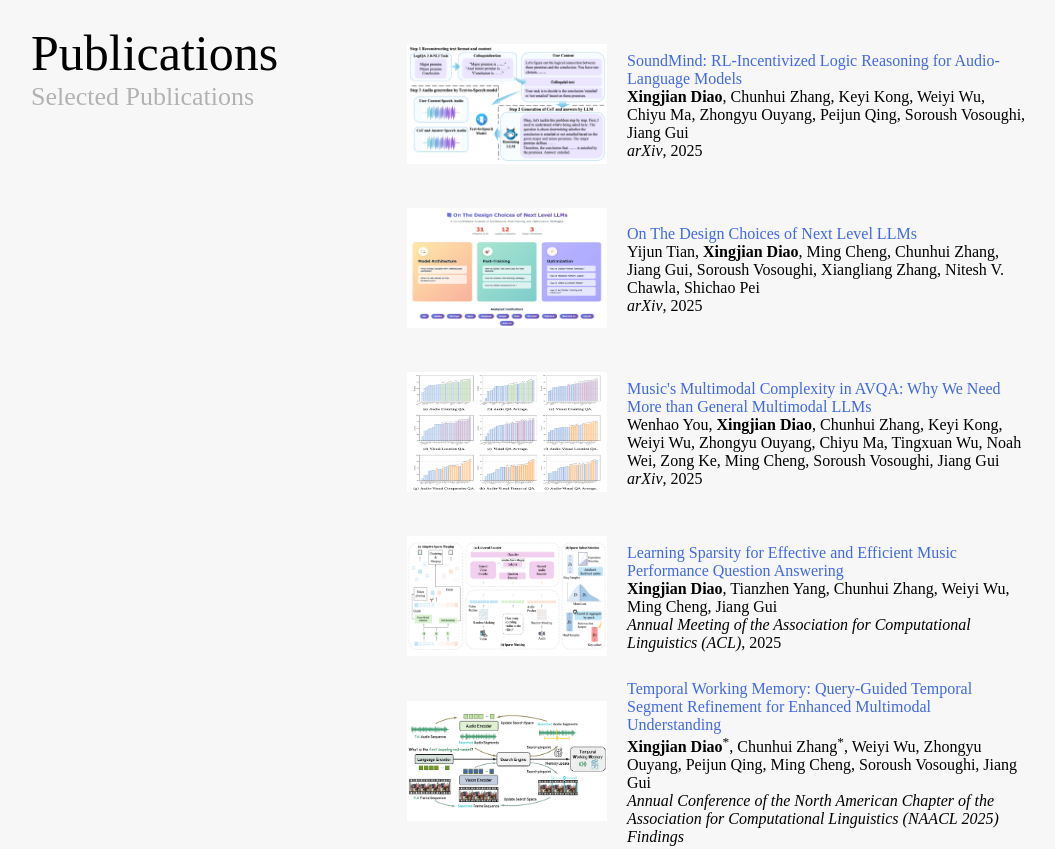
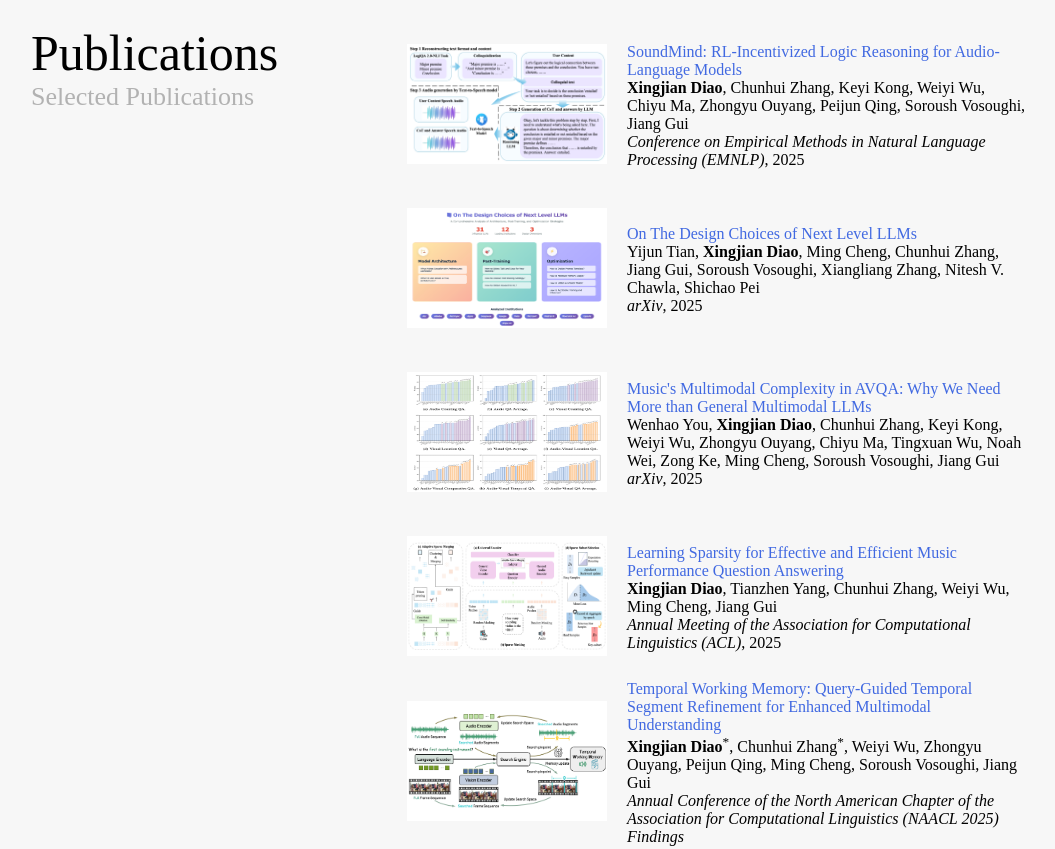
Before and after one commit to xid32/xid32.github.io, a plain HTML site: page index.html in a window 1280 px wide. Shown: the part 860-1709 px from the top of the page, without its empty margins (69-1124 px from the left). Drawn offline with Linux system fonts and the light colour scheme.

Commit message:
Update index.html

```diff
--- a/index.html
+++ b/index.html
@@ -130,7 +130,7 @@
                 <br>
                 <strong>Xingjian Diao</strong>, Chunhui Zhang, Keyi Kong, Weiyi Wu, Chiyu Ma, Zhongyu Ouyang, Peijun Qing, Soroush Vosoughi, Jiang Gui
                 <br>
-                <em>arXiv</em>, 2025
+                <em>Conference on Empirical Methods in Natural Language Processing (EMNLP)</em>, 2025
               </td>
             </tr>
 
@@ -534,8 +534,6 @@
             </td>
 
             <td width="75%" valign="center">
-              <a>ACM SIGKDD Conference on Knowledge Discovery and Data Mining (KDD) </a>
-              <br>
               <a>ACM International Conference on Multimedia (ACMMM Datasets Track) </a>
               <br>
               <a>ACM International Conference on Multimedia (ACMMM) </a>
```
